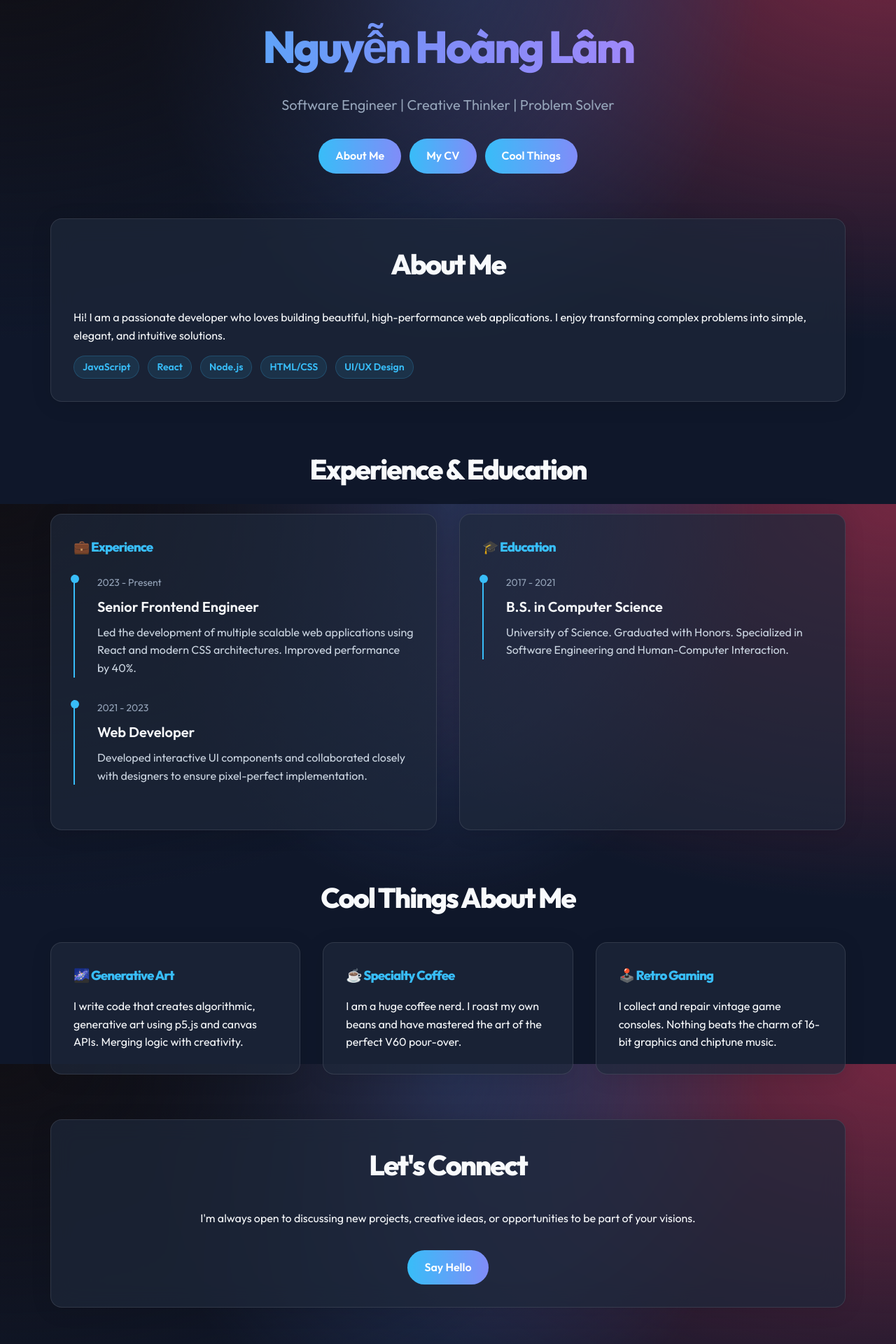
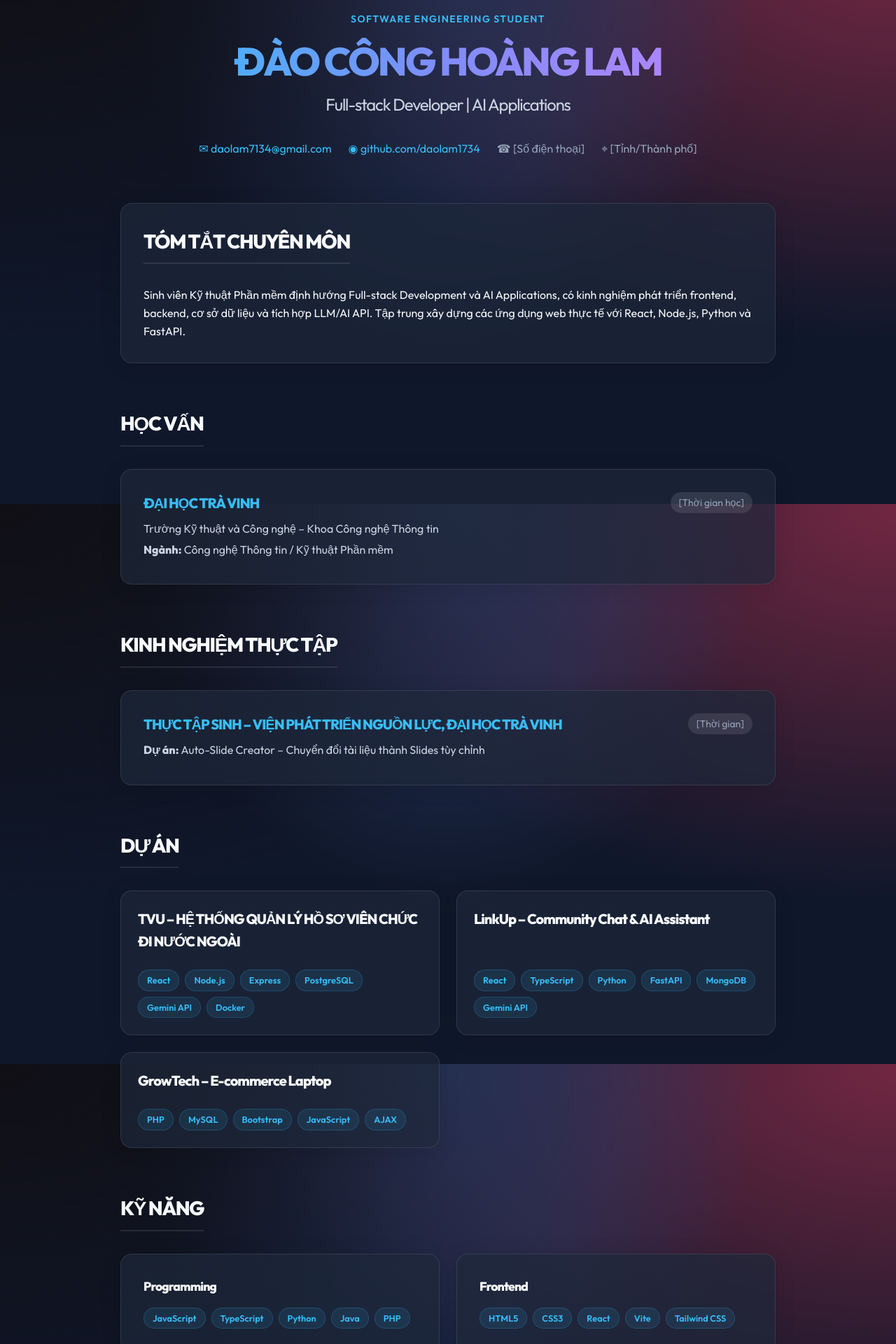
Before and after one commit to daolam1734/portfolio-cv, a React (Vite) app: page / in a window 1280 px wide. Shown: the part 80-2000 px from the top of the page at 70% size. Built offline with nearby package versions, Linux system fonts and the light colour scheme.

Commit message:
Update CV content and styles

```diff
--- a/src/App.jsx
+++ b/src/App.jsx
@@ -4,93 +4,265 @@ import './index.css';
 function App() {
   return (
     <div className="container">
-      <header className="animate-fade-in">
-        <h1 className="text-gradient">Nguyễn Hoàng Lâm</h1>
-        <p>Software Engineer | Creative Thinker | Problem Solver</p>
-        <div className="badges" style={{ justifyContent: 'center', marginTop: '2rem' }}>
-          <a href="#about" className="btn">About Me</a>
-          <a href="#cv" className="btn">My CV</a>
-          <a href="#cool-things" className="btn">Cool Things</a>
+      {/* ================= HEADER ================= */}
+      <header className="cv-header animate-fade-in">
+        <div>
+          <p className="cv-label">SOFTWARE ENGINEERING STUDENT</p>
+
+          <h1 className="text-gradient">
+            ĐÀO CÔNG HOÀNG LAM
+          </h1>
+
+          <h2>Full-stack Developer | AI Applications</h2>
+
+          <div className="contact-info">
+            <a href="mailto:daolam7134@gmail.com">
+              ✉ daolam7134@gmail.com
+            </a>
+
+            <a
+              href="https://github.com/daolam1734"
+              target="_blank"
+              rel="noreferrer"
+            >
+              ◉ github.com/daolam1734
+            </a>
+
+            <span>☎ [Số điện thoại]</span>
+
+            <span>⌖ [Tỉnh/Thành phố]</span>
+          </div>
         </div>
       </header>
 
       <main>
-        {/* About Section */}
-        <section id="about" className="glass animate-fade-in delay-1">
-          <h2>About Me</h2>
+        {/* ================= SUMMARY ================= */}
+        <section className="glass animate-fade-in delay-1">
+          <h2>TÓM TẮT CHUYÊN MÔN</h2>
+
           <p>
-            Hi! I am a passionate developer who loves building beautiful, high-performance web applications.
-            I enjoy transforming complex problems into simple, elegant, and intuitive solutions.
+            Sinh viên Kỹ thuật Phần mềm định hướng Full-stack Development
+            và AI Applications, có kinh nghiệm phát triển frontend, backend,
+            cơ sở dữ liệu và tích hợp LLM/AI API. Tập trung xây dựng các
+            ứng dụng web thực tế với React, Node.js, Python và FastAPI.
           </p>
-          <div className="badges">
-            <span className="badge">JavaScript</span>
-            <span className="badge">React</span>
-            <span className="badge">Node.js</span>
-            <span className="badge">HTML/CSS</span>
-            <span className="badge">UI/UX Design</span>
+        </section>
+
+        {/* ================= EDUCATION ================= */}
+        <section className="animate-fade-in delay-1">
+          <h2>HỌC VẤN</h2>
+
+          <div className="glass">
+            <div className="cv-item">
+              <div>
+                <h3>ĐẠI HỌC TRÀ VINH</h3>
+
+                <p>
+                  Trường Kỹ thuật và Công nghệ – Khoa Công nghệ Thông tin
+                </p>
+
+                <p>
+                  <strong>Ngành:</strong> Công nghệ Thông tin / Kỹ thuật Phần mềm
+                </p>
+              </div>
+
+              <span className="date">
+                [Thời gian học]
+              </span>
+            </div>
           </div>
         </section>
 
-        {/* CV Section */}
-        <section id="cv" className="animate-fade-in delay-2">
-          <h2>Experience & Education</h2>
-          <div className="grid-2">
-            <div className="glass">
-              <h3 style={{ marginBottom: '1.5rem', color: 'var(--accent-color)' }}>💼 Experience</h3>
-              <div className="timeline-item">
-                <div className="timeline-date">2023 - Present</div>
-                <div className="timeline-title">Senior Frontend Engineer</div>
-                <div className="timeline-content">
-                  Led the development of multiple scalable web applications using React and modern CSS architectures. Improved performance by 40%.
-                </div>
+        {/* ================= INTERNSHIP ================= */}
+        <section className="animate-fade-in delay-1">
+          <h2>KINH NGHIỆM THỰC TẬP</h2>
+
+          <div className="glass">
+            <div className="cv-item">
+              <div>
+                <h3>
+                  THỰC TẬP SINH – VIỆN PHÁT TRIỂN NGUỒN LỰC,
+                  ĐẠI HỌC TRÀ VINH
+                </h3>
+
+                <p>
+                  <strong>Dự án:</strong> Auto-Slide Creator –
+                  Chuyển đổi tài liệu thành Slides tùy chỉnh
+                </p>
               </div>
-              <div className="timeline-item">
-                <div className="timeline-date">2021 - 2023</div>
-                <div className="timeline-title">Web Developer</div>
-                <div className="timeline-content">
-                  Developed interactive UI components and collaborated closely with designers to ensure pixel-perfect implementation.
-                </div>
+
+              <span className="date">
+                [Thời gian]
+              </span>
+            </div>
+          </div>
+        </section>
+
+        {/* ================= PROJECTS ================= */}
+        <section className="animate-fade-in delay-2">
+          <h2>DỰ ÁN</h2>
+
+          <div className="project-list">
+            <div className="glass project-item">
+              <div className="project-header">
+                <h3>
+                  TVU – HỆ THỐNG QUẢN LÝ HỒ SƠ VIÊN CHỨC ĐI NƯỚC NGOÀI
+                </h3>
+              </div>
+
+              <div className="badges">
+                <span className="badge">React</span>
+                <span className="badge">Node.js</span>
+                <span className="badge">Express</span>
+                <span className="badge">PostgreSQL</span>
+                <span className="badge">Gemini API</span>
+                <span className="badge">Docker</span>
               </div>
             </div>
 
-            <div className="glass">
-              <h3 style={{ marginBottom: '1.5rem', color: 'var(--accent-color)' }}>🎓 Education</h3>
-              <div className="timeline-item">
-                <div className="timeline-date">2017 - 2021</div>
-                <div className="timeline-title">B.S. in Computer Science</div>
-                <div className="timeline-content">
-                  University of Science. Graduated with Honors. Specialized in Software Engineering and Human-Computer Interaction.
-                </div>
+            <div className="glass project-item">
+              <div className="project-header">
+                <h3>
+                  LinkUp – Community Chat & AI Assistant
+                </h3>
+              </div>
+
+              <div className="badges">
+                <span className="badge">React</span>
+                <span className="badge">TypeScript</span>
+                <span className="badge">Python</span>
+                <span className="badge">FastAPI</span>
+                <span className="badge">MongoDB</span>
+                <span className="badge">Gemini API</span>
+              </div>
+            </div>
+
+            <div className="glass project-item">
+              <div className="project-header">
+                <h3>
+                  GrowTech – E-commerce Laptop
+                </h3>
+              </div>
+
+              <div className="badges">
+                <span className="badge">PHP</span>
+                <span className="badge">MySQL</span>
+                <span className="badge">Bootstrap</span>
+                <span className="badge">JavaScript</span>
+                <span className="badge">AJAX</span>
               </div>
             </div>
           </div>
         </section>
 
-        {/* Cool Things Section */}
-        <section id="cool-things" className="animate-fade-in delay-3">
-          <h2>Cool Things About Me</h2>
-          <div className="grid-3">
+        {/* ================= SKILLS ================= */}
+        <section className="animate-fade-in delay-2">
+          <h2>KỸ NĂNG</h2>
+
+          <div className="grid-2">
             <div className="glass">
-              <h3 style={{ marginBottom: '1rem', color: 'var(--accent-color)' }}>🌌 Generative Art</h3>
-              <p>I write code that creates algorithmic, generative art using p5.js and canvas APIs. Merging logic with creativity.</p>
+              <h3>Programming</h3>
+
+              <div className="badges">
+                <span className="badge">JavaScript</span>
+                <span className="badge">TypeScript</span>
+                <span className="badge">Python</span>
+                <span className="badge">Java</span>
+                <span className="badge">PHP</span>
+              </div>
             </div>
+
             <div className="glass">
-              <h3 style={{ marginBottom: '1rem', color: 'var(--accent-color)' }}>☕ Specialty Coffee</h3>
-              <p>I am a huge coffee nerd. I roast my own beans and have mastered the art of the perfect V60 pour-over.</p>
+              <h3>Frontend</h3>
+
+              <div className="badges">
+                <span className="badge">HTML5</span>
+                <span className="badge">CSS3</span>
+                <span className="badge">React</span>
+                <span className="badge">Vite</span>
+                <span className="badge">Tailwind CSS</span>
+              </div>
             </div>
+
             <div className="glass">
-              <h3 style={{ marginBottom: '1rem', color: 'var(--accent-color)' }}>🕹️ Retro Gaming</h3>
-              <p>I collect and repair vintage game consoles. Nothing beats the charm of 16-bit graphics and chiptune music.</p>
+              <h3>Backend</h3>
+
+              <div className="badges">
+                <span className="badge">Node.js</span>
+                <span className="badge">Express</span>
+                <span className="badge">FastAPI</span>
+              </div>
+            </div>
+
+            <div className="glass">
+              <h3>Database</h3>
+
+              <div className="badges">
+                <span className="badge">PostgreSQL</span>
+                <span className="badge">MongoDB</span>
+                <span className="badge">MySQL</span>
+              </div>
+            </div>
+
+            <div className="glass">
+              <h3>AI / LLM</h3>
+
+              <div className="badges">
+                <span className="badge">LLM Applications</span>
+                <span className="badge">Gemini API</span>
+              </div>
+            </div>
+
+            <div className="glass">
+              <h3>Tools</h3>
+
+              <div className="badges">
+                <span className="badge">Git</span>
+                <span className="badge">GitHub</span>
+                <span className="badge">Docker</span>
+                <span className="badge">VS Code</span>
+              </div>
             </div>
           </div>
         </section>
 
-        {/* Contact Section */}
-        <section id="contact" className="glass animate-fade-in delay-3" style={{ textAlign: 'center' }}>
-          <h2>Let's Connect</h2>
-          <p style={{ marginBottom: '2rem' }}>I'm always open to discussing new projects, creative ideas, or opportunities to be part of your visions.</p>
-          <a href="mailto:hello@example.com" className="btn">Say Hello</a>
+        {/* ================= CERTIFICATION ================= */}
+        <section className="animate-fade-in delay-3">
+          <h2>CHỨNG CHỈ</h2>
+
+          <div className="glass">
+            <div className="cv-item">
+              <div>
+                <h3>Google UX Design Professional Certificate</h3>
+                <p>Google / Coursera</p>
+              </div>
+
+              <span className="date">
+                09/11/2025
+              </span>
+            </div>
+          </div>
         </section>
+
+        {/* ================= CAREER OBJECTIVE ================= */}
+        <section className="glass animate-fade-in delay-3">
+          <h2>ĐỊNH HƯỚNG NGHỀ NGHIỆP</h2>
+
+          <p>
+            Tìm kiếm cơ hội Internship / Fresher ở vị trí
+            <strong> Full-stack Developer </strong>
+            hoặc
+            <strong> AI Application Developer</strong>,
+            tập trung phát triển sản phẩm web và ứng dụng tích hợp AI.
+          </p>
+        </section>
+
+        {/* ================= FOOTER ================= */}
+        <footer>
+          <p>
+            © 2026 Đào Công Hoàng Lam
+          </p>
+        </footer>
       </main>
     </div>
   );
--- a/src/index.css
+++ b/src/index.css
@@ -44,7 +44,7 @@ a:hover {
 }
 
 .container {
-  max-width: 1200px;
+  max-width: 1000px;
   margin: 0 auto;
   padding: 2rem;
 }
@@ -88,23 +88,48 @@ a:hover {
 .delay-2 { animation-delay: 0.4s; opacity: 0; }
 .delay-3 { animation-delay: 0.6s; opacity: 0; }
 
-/* Header */
-header {
+/* Header & Personal Info */
+.cv-header {
   text-align: center;
   margin-bottom: 4rem;
   padding-top: 4rem;
 }
 
-header h1 {
-  font-size: 4rem;
+.cv-label {
+  font-size: 0.875rem;
+  letter-spacing: 0.1em;
+  color: var(--accent-color);
+  text-transform: uppercase;
+  font-weight: 600;
   margin-bottom: 1rem;
 }
 
-header p {
-  font-size: 1.25rem;
+.cv-header h1 {
+  font-size: 3.5rem;
+  margin-bottom: 0.5rem;
+  line-height: 1.2;
+}
+
+.cv-header h2 {
+  font-size: 1.5rem;
+  font-weight: 400;
+  color: #cbd5e1;
+  margin-bottom: 2rem;
+}
+
+.contact-info {
+  display: flex;
+  flex-wrap: wrap;
+  justify-content: center;
+  gap: 1.5rem;
   color: #94a3b8;
-  max-width: 600px;
-  margin: 0 auto;
+}
+
+.contact-info a, .contact-info span {
+  display: flex;
+  align-items: center;
+  gap: 0.5rem;
+  font-size: 1rem;
 }
 
 /* Section */
@@ -113,16 +138,74 @@ section {
 }
 
 section h2 {
-  font-size: 2.5rem;
+  font-size: 1.75rem;
   margin-bottom: 2rem;
-  text-align: center;
+  border-bottom: 2px solid rgba(255, 255, 255, 0.1);
+  padding-bottom: 0.5rem;
+  display: inline-block;
+  color: var(--text-color);
 }
 
-/* Grid Layouts */
+/* CV Items */
+.cv-item {
+  display: flex;
+  justify-content: space-between;
+  align-items: flex-start;
+  flex-wrap: wrap;
+  gap: 1rem;
+}
+
+.cv-item h3 {
+  font-size: 1.25rem;
+  color: var(--accent-color);
+  margin-bottom: 0.5rem;
+}
+
+.cv-item p {
+  color: #cbd5e1;
+  margin-bottom: 0.25rem;
+}
+
+.cv-item .date {
+  background: rgba(255, 255, 255, 0.1);
+  padding: 0.25rem 0.75rem;
+  border-radius: 9999px;
+  font-size: 0.875rem;
+  color: #94a3b8;
+  white-space: nowrap;
+}
+
+/* Projects List */
+.project-list {
+  display: grid;
+  grid-template-columns: 1fr;
+  gap: 1.5rem;
+}
+
+@media (min-width: 768px) {
+  .project-list {
+    grid-template-columns: 1fr 1fr;
+  }
+}
+
+.project-item {
+  display: flex;
+  flex-direction: column;
+  justify-content: space-between;
+  padding: 1.5rem;
+}
+
+.project-header h3 {
+  font-size: 1.25rem;
+  color: var(--text-color);
+  margin-bottom: 1rem;
+}
+
+/* Grid Layouts for Skills */
 .grid-2 {
   display: grid;
   grid-template-columns: 1fr;
-  gap: 2rem;
+  gap: 1.5rem;
 }
 
 @media (min-width: 768px) {
@@ -131,30 +214,18 @@ section h2 {
   }
 }
 
-.grid-3 {
-  display: grid;
-  grid-template-columns: 1fr;
-  gap: 2rem;
-}
-
-@media (min-width: 768px) {
-  .grid-3 {
-    grid-template-columns: repeat(2, 1fr);
-  }
-}
-
-@media (min-width: 1024px) {
-  .grid-3 {
-    grid-template-columns: repeat(3, 1fr);
-  }
+.grid-2 h3 {
+  margin-bottom: 1rem;
+  color: #f8fafc;
+  font-size: 1.1rem;
 }
 
 /* Badges */
 .badges {
   display: flex;
   flex-wrap: wrap;
-  gap: 0.75rem;
-  margin-top: 1rem;
+  gap: 0.5rem;
+  margin-top: 0.5rem;
 }
 
 .badge {
@@ -162,44 +233,9 @@ section h2 {
   color: var(--accent-color);
   padding: 0.25rem 0.75rem;
   border-radius: 9999px;
-  font-size: 0.875rem;
+  font-size: 0.8rem;
   font-weight: 600;
   border: 1px solid rgba(56, 189, 248, 0.2);
-}
-
-/* Timeline */
-.timeline-item {
-  position: relative;
-  padding-left: 2rem;
-  margin-bottom: 2rem;
-  border-left: 2px solid var(--accent-color);
-}
-
-.timeline-item::before {
-  content: '';
-  position: absolute;
-  left: -0.4rem;
-  top: 0;
-  width: 0.75rem;
-  height: 0.75rem;
-  border-radius: 50%;
-  background: var(--accent-color);
-}
-
-.timeline-date {
-  font-size: 0.875rem;
-  color: #94a3b8;
-  margin-bottom: 0.5rem;
-}
-
-.timeline-title {
-  font-size: 1.25rem;
-  font-weight: 600;
-  margin-bottom: 0.5rem;
-}
-
-.timeline-content {
-  color: #cbd5e1;
 }
 
 /* Button */
@@ -221,3 +257,12 @@ section h2 {
   box-shadow: 0 4px 15px rgba(56, 189, 248, 0.4);
   color: white;
 }
+
+/* Footer */
+footer {
+  text-align: center;
+  padding: 2rem 0;
+  margin-top: 4rem;
+  border-top: 1px solid rgba(255, 255, 255, 0.1);
+  color: #94a3b8;
+}
```
